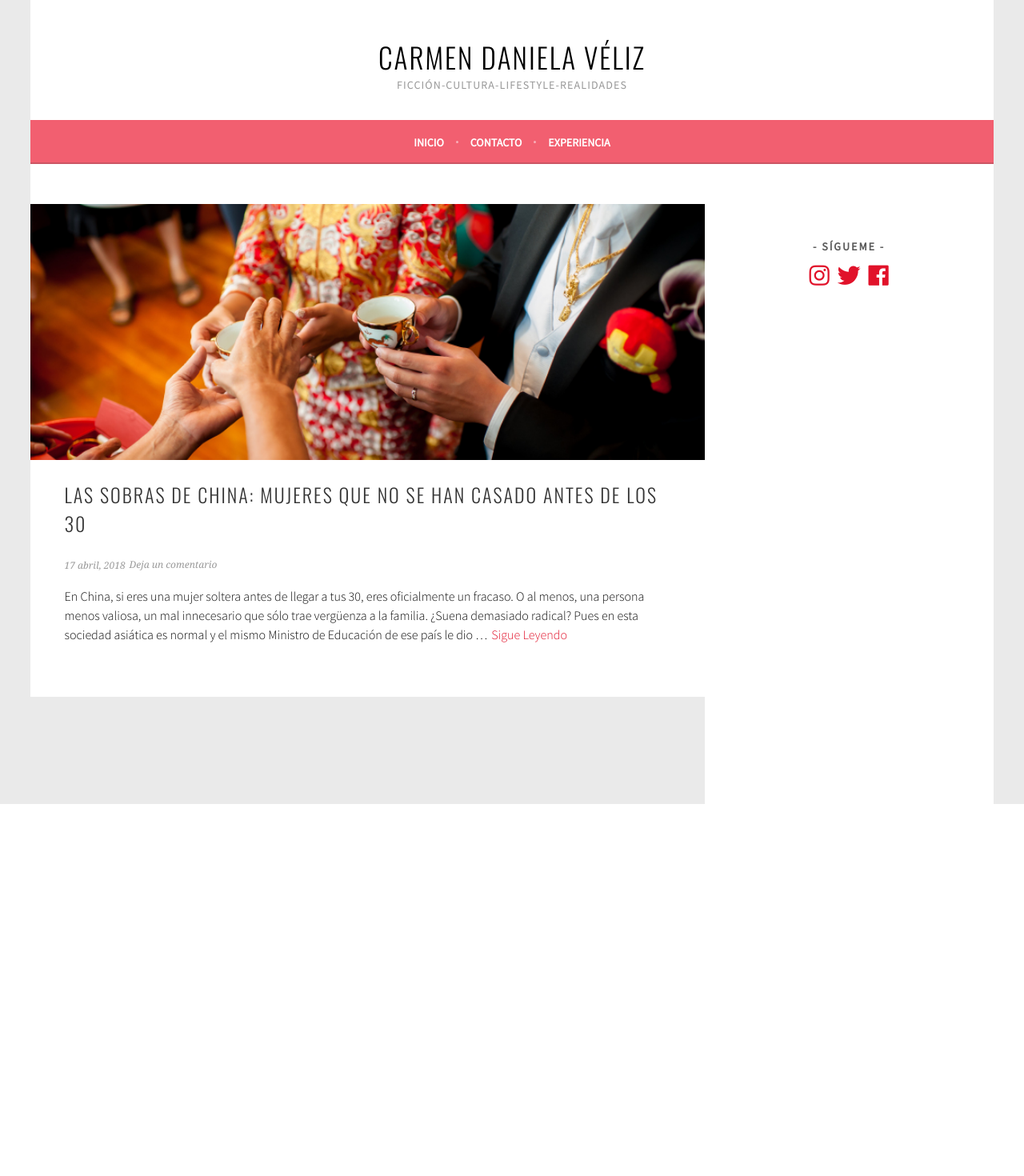
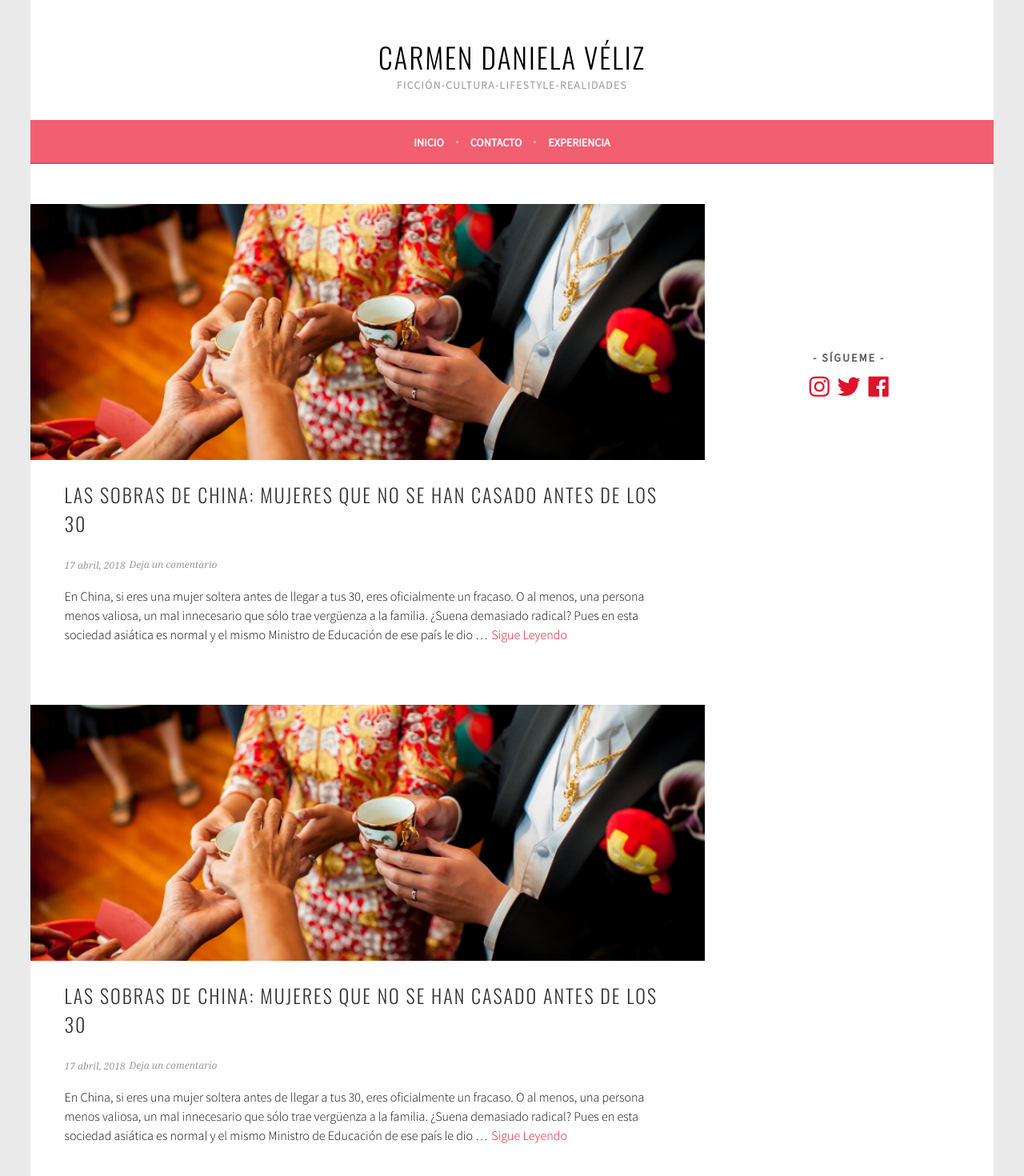
Before and after one commit to victoraguilerag/carmiela, a React (Create React App) app: page / in a window 1280 px wide. Shown: the top 1470 px of the page at 80% size. Before the commit the page ends 1005 px from the top, so only its background shows below. Built offline with nearby package versions, Linux system fonts and the light colour scheme.

Commit message:
30 de mayo

```diff
--- a/src/App.css
+++ b/src/App.css
@@ -8,7 +8,6 @@
 
 .Layout {
   background: rgba(50,50,50,.1);
-  min-height: 100vh;
   padding: 0 3%;
   width: 94%;
 }
@@ -79,16 +78,15 @@
 }
 
 .Contenido {
-  min-height: 100%;
-  height: 100%;
   display: flex;
-  flex-flow: row nowrap;
+  flex-flow: row wrap;
 }
 
 .Articulo {
   width: 100%;
-  padding: 50px 0;
+  padding-top: 50px;
   background: white;
+  padding-bottom: 10px;
 }
 
 .Articulo .imagen {
@@ -172,9 +170,21 @@
 
 .aside {
   display: none;
-  height: 100%;
   background: white;
 }
+
+.footer {
+  width: 100%;
+  height: 50px;
+  display: flex;
+  justify-content: center;
+  align-items: center;
+  color: rgba(250,250,250,.5);
+  background: rgba(40,40,40,1);
+}
+
+
+
 
 #chinos {
   background: url("./Assets/chinos.jpg");
@@ -189,12 +199,11 @@
   .aside {
     display: flex;
     width: 30%;
-    height: 100vh;
     position: relative;
   }
   .redes {
     position: absolute;
-    top: 10%;
+    top: 5%;
     width: 100%;
     display: flex;
     flex-flow: column wrap;
--- a/src/Contenido/Contenido.js
+++ b/src/Contenido/Contenido.js
@@ -5,6 +5,12 @@
 	return (
 		<div className="Contenido">
 			<div className="Articulos">
+				<Articulo />
+				<Articulo />
+				<Articulo />
+				<Articulo />
+				<Articulo />
+				<Articulo />
 				<Articulo />
 			</div>
 			<div className="aside">
@@ -17,6 +23,9 @@
 					</div>
 				</div>
 			</div>
+			<footer className="footer">
+				Crea un blog o un sitio web con wordpress
+			</footer>
 		</div>
 	)
 }
```
Also changed, not shown: 1 other file (tests, documents, lock files or other folders).
